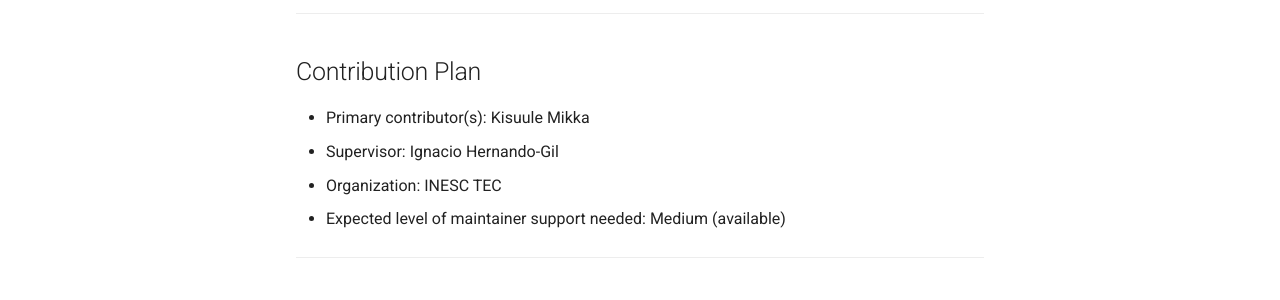
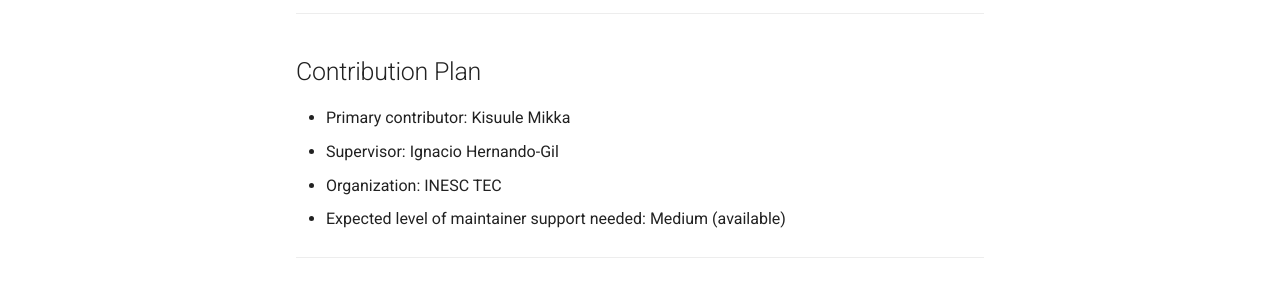
Before and after one commit to gridfm/gridfm-app-distribution, an MkDocs documentation site: the page built from docs/applications/VLD topology task.md, in a window 1280 px wide and 900 px high, scrolled down 1810 px. Shown: the part 431-731 px from the top of the window. Built offline with MkDocs 1.6.1 and Material for MkDocs 9.7.7, drawn with Linux system fonts in a browser that asks for light colours; nearby versions of some CDN libraries; library files that are not in the unit come from our copies; comment, search, counter and statistics services are not loaded.

Commit message:
Correct integration errors

```diff
--- a/docs/applications/VLD topology task.md
+++ b/docs/applications/VLD topology task.md
@@ -77,7 +77,7 @@
 
 ## Contribution Plan
 
-- Primary contributor(s): Kisuule Mikka
+- Primary contributor: Kisuule Mikka
 - Supervisor: Ignacio Hernando-Gil
 - Organization: INESC TEC
 - Expected level of maintainer support needed: Medium (available)
```
